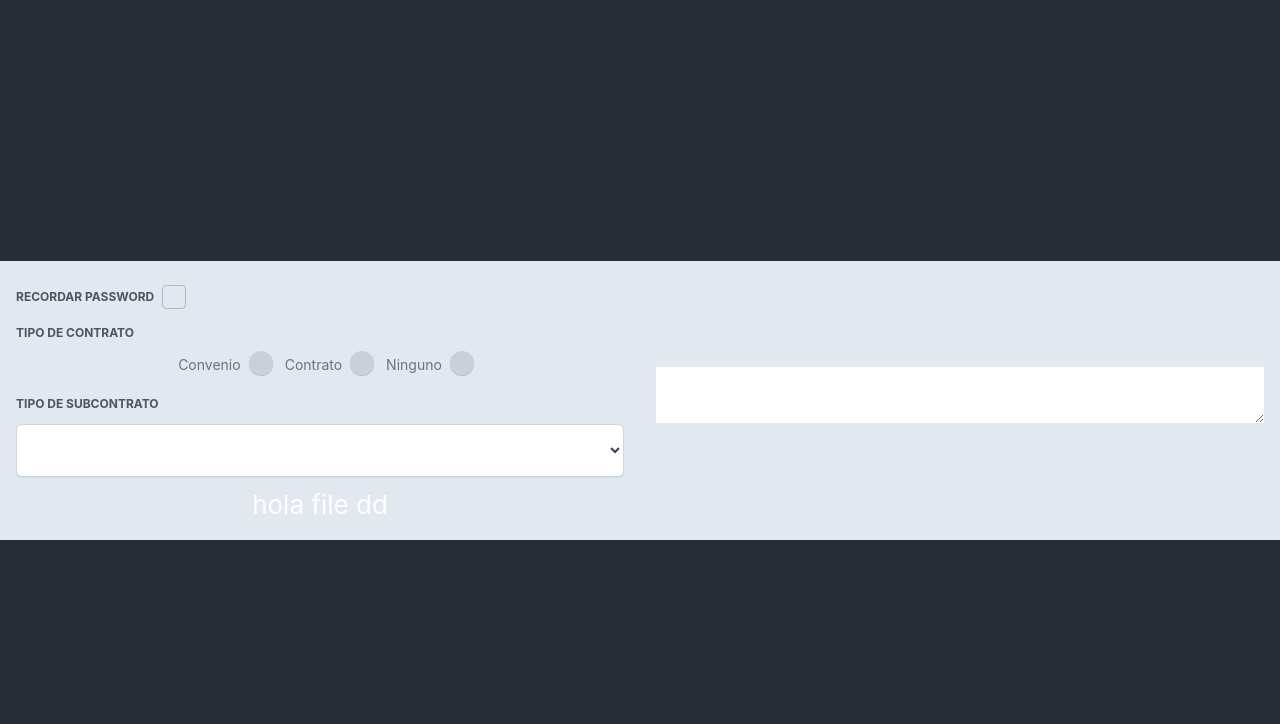
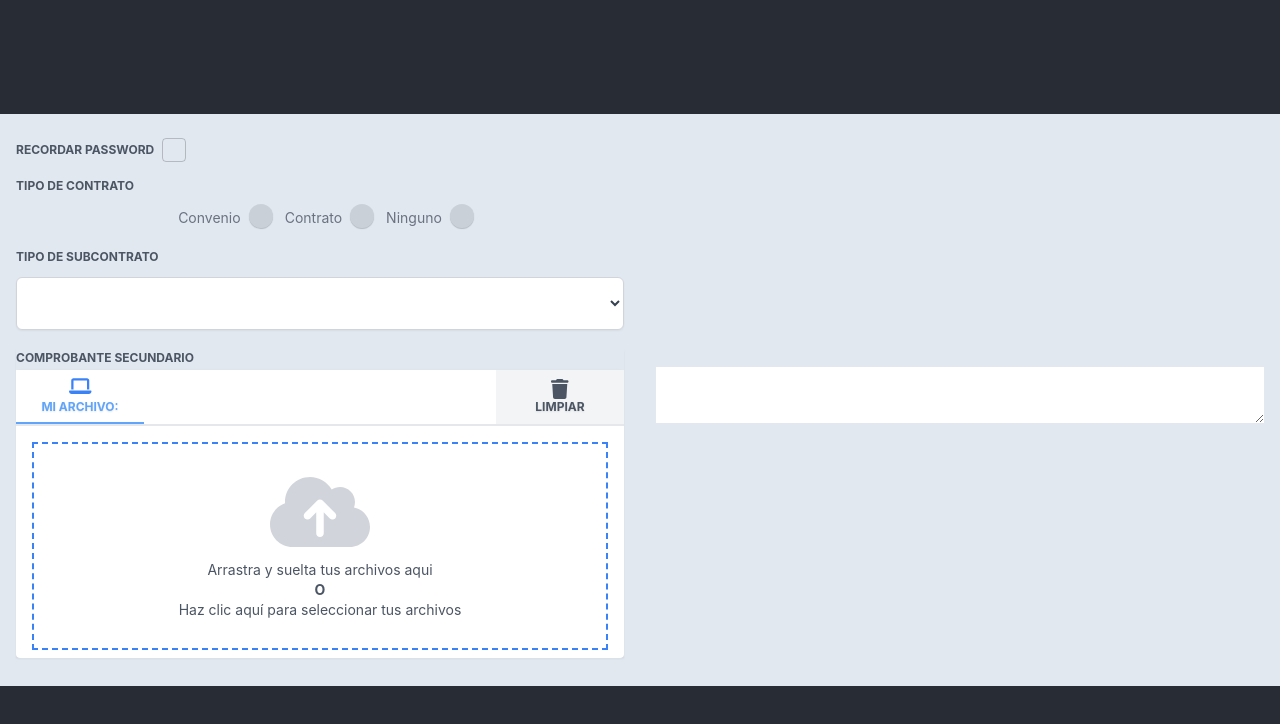
Before and after one commit to developercrown/practicas-react-2022, a React (Create React App) app: page / in a window 1280 px wide. Shown: the top 724 px of the page. Built offline with nearby package versions, Linux system fonts and the light colour scheme.

Commit message:
progress: d&d input file component

```diff
--- a/src/components/form/InputFile/index.tsx
+++ b/src/components/form/InputFile/index.tsx
@@ -1,6 +1,6 @@
 import React, { useEffect, useState } from 'react';
 import { FontAwesomeIcon } from '@fortawesome/react-fontawesome';
-import { faFile, faFileArrowUp, faLaptop, faTrash } from '@fortawesome/free-solid-svg-icons'
+import { faCloudArrowUp, faFile, faFileArrowUp, faLaptop, faTrash } from '@fortawesome/free-solid-svg-icons'
 import "./style.css";
 
 const inputTypesObject: any = {
@@ -31,9 +31,9 @@ const formatBytes = (bytes: any, decimals: number = 2) => {
 
 const trimFilename = (name: string, limit: number = 15) => {
     let filenameTmp = name.split('.');
-    const extension = filenameTmp[filenameTmp.length-1];
-    let filename = filenameTmp.slice(0, filenameTmp.length-1).join(" ");
-    if(filename.length >= limit){
+    const extension = filenameTmp[filenameTmp.length - 1];
+    let filename = filenameTmp.slice(0, filenameTmp.length - 1).join(" ");
+    if (filename.length >= limit) {
         filename = (filename.split("")).splice(0, limit).join("") + "...";
     }
     return {
@@ -56,6 +56,10 @@ const validateRuleObject = (source: any, column: string, type: string, defaultVa
         return source[column]
     }
     return defaultValue
+}
+
+const rejectClick = (event: any) => {
+    event.preventDefault();
 }
 
 const InputFile = (props: any) => {
@@ -121,7 +125,7 @@ const InputFile = (props: any) => {
 
                 for (let index = 0; index < currentValue.length; index++) {
                     const element = currentValue[index];
-                    if (element.type === acceptedFileTypes) {
+                    if (element.type === acceptedFileTypes || acceptedFileTypes == "*") {
                         newFileListObject.items.add(element);
                     }
                 }
@@ -162,10 +166,6 @@ const InputFile = (props: any) => {
     const handleClear = (event: any) => {
         event.preventDefault();
         reset(name)
-    }
-
-    const rejectClick = (event: any) => {
-        event.preventDefault();
     }
 
     const handleDeleteFileSelected = (index: number) => {
@@ -277,8 +277,209 @@ const InputFile = (props: any) => {
 }
 
 const InputFileDragNDrop = (props: any) => {
-    return <div className="input-file">
-        hola file dd
+    const {
+        disabled,
+        errorTrigger,
+        formState,
+        hideLabel,
+        label,
+        multiple,
+        name,
+        placeholder,
+        register,
+        setValue,
+        reset,
+        rules,
+        type,
+        watcher,
+    }: any = props;
+
+    const { errors } = formState;
+    const currentValue = watcher ? watcher(name) : null;
+    const inputRules: any = {};
+
+    const [isEmpty, setIsEmpty] = useState<boolean>(true);
+    const [acceptedFileTypes, setAcceptedFileTypes] = useState<string>("*")
+    const [enteredFiles, setEnteredFiles] = useState<any[]>([]);
+
+    if (rules) {
+        if (rules.hasOwnProperty('required')) {
+            inputRules["required"] = validateRuleObject(rules, 'required', 'boolean', false);
+        }
+    }
+
+    const configRegister = {
+        disabled,
+        ...inputRules
+    };
+
+    const handleClear = (event: any) => {
+        event.preventDefault();
+        reset(name)
+    }
+
+    useEffect(() => {
+        if (!type) {
+            setAcceptedFileTypes('*');
+        } else {
+            switch (type) {
+                case 'audio':
+                case 'video':
+                case 'image':
+                case 'text':
+                case 'word':
+                case 'excel':
+                case 'powerpoint':
+                case 'rar':
+                case 'zip':
+                case 'json':
+                case 'pdf':
+                case 'xml':
+                    setAcceptedFileTypes(inputTypesObject[type]);
+                    break;
+                default:
+                    setAcceptedFileTypes(type);
+                    break;
+            }
+        }
+    }, [type]);
+
+    useEffect(() => {
+        if (setValue && reset) {
+            if (currentValue) {
+                console.log(currentValue);
+
+                if (currentValue.length >= 1) {
+                    let newFileListObject = new DataTransfer();
+
+                    for (let index = 0; index < currentValue.length; index++) {
+                        const element = currentValue[index];
+                        if (element.type === acceptedFileTypes || acceptedFileTypes == "*") {
+                            newFileListObject.items.add(element);
+                        }
+                    }
+                    const tmp = Array.from(newFileListObject.files);
+
+                    if (tmp.length === 0 && errorTrigger) {
+                        errorTrigger()
+                    }
+
+                    if (tmp.length === currentValue.length) {
+                        setIsEmpty(!tmp ? true : tmp?.length === 0)
+                        setEnteredFiles(tmp)
+                        console.log(tmp);
+
+                        return
+                    }
+                    setValue(name, newFileListObject.files);
+                } else {
+                    setEnteredFiles([])
+                    setIsEmpty(true)
+                }
+            } else {
+                if (!isEmpty) {
+                    setIsEmpty(true)
+                }
+            }
+        }
+    }, [currentValue]);
+
+    if (rules) {
+        if (rules.hasOwnProperty('required')) {
+            inputRules["required"] = validateRuleObject(rules, 'required', 'boolean', false);
+        }
+    }
+
+    return <div className={["relative flex-wrap items-stretch flex flex-col w-full text-left my-3 pt-5 overflow-hidden input-file-container shadow-sm select-none"].join(" ")} onContextMenu={rejectClick}>
+        {
+            !hideLabel
+            &&
+            <label
+                className="block uppercase text-gray-600 text-xs font-bold mb-2 absolute top-0 z-2"
+            >
+                {label} {errors[name]?.type === 'required' && <span className="text-red-500 text-sm text-right">*</span>}
+            </label>
+        }
+
+        <div className={
+            [
+                "flex flex-row border-0 placeholder-blueGray-300 text-gray-600 bg-white rounded text-sm shadow w-full ease-linear transition-all duration-150 text-center hover:bg-gray-50 focus:outline-none focus:ring-0 cursor-pointer h-72 align-start justify-start"
+            ].join(" ")
+        }>
+            <label htmlFor={name} className={[
+                "w-full h-full flex flex-col",
+                "justify-start cursor-pointer",
+                "items-center"].join(" ")}>
+                <div className="text-left w-full flex flex-col">
+                    <div className="flex h-14 file-list-header border-b-2" onClick={rejectClick}>
+                        <div className="w-3/4 h-full flex justify-start items-center bg-white">
+                            <div className="file-input-menu-item flex flex-col justify-center items-center w-32 h-full border-b-2 border-blue-400">
+                                <FontAwesomeIcon icon={faLaptop} className="text-lg mb-1 text-blue-500" />
+                                <span className="block uppercase text-xs font-bold mb-0 z-2 text-blue-400" style={{ textShadow: 'rgba(0, 0, 0 , .1) 0px 1px 2px' }}>{enteredFiles && enteredFiles.length > 1 ? "Mis archivos" : "Mi archivo"}:</span>
+                            </div>
+                        </div>
+                        <div className=" w-1/4 h-full flex justify-end items-center cursor-pointer">
+
+                            <div className="menu-item flex flex-col justify-center items-center w-32 h-full bg-gray-100 text-gray-600  hover:text-red-500" onClick={handleClear}>
+                                <FontAwesomeIcon icon={faTrash} className="text-xl" />
+                                <span className="block uppercase text-xs font-bold mb-0 z-2" style={{ textShadow: 'rgba(0, 0, 0 , .1) 0px 1px 2px' }}>Limpiar</span>
+                            </div>
+                        </div>
+                    </div>
+                    <div className="file-container w-full h-56 p-4">
+                        {
+                            isEmpty ? <div className="file-container-wrapper empty h-52 border-2 border-blue-500 border-dashed flex flex-row flex-wrap justify-center items-center">
+                                <div className="file-container-drop-zone flex flex-col flex-wrap justify-center items-center">
+                                    <FontAwesomeIcon icon={faCloudArrowUp} className="text-gray-300 icon" style={{ fontSize: "5rem" }} />
+                                    <h2 className="text-md text-gray-600 mt-2 text-center">Arrastra y suelta tus archivos aqui <br /> <span className="font-bold">O</span> <br />Haz clic aquí para seleccionar tus archivos</h2>
+                                </div>
+                            </div>
+                                :
+                                <div className="file-container-wrapper h-52 border-2 border-blue-500 border-dashed flex flex-col flex-wrap justify-start items-center overflow-auto">
+                                    <ol className="px-4 py-2 w-full file-list-selected border-gray-300">
+                                        {
+                                            enteredFiles && enteredFiles.length > 0 && enteredFiles.map((item: any, key: number) => {
+                                                const file = trimFilename(item.name, 30);
+                                                const filename = `${file.filename + "." + file.extension} - ${formatBytes(item.size)}`;
+                                                return <li className="mt-1 flex justify-between items-center select-none file-list-selected-item hover:bg-gray-200 px-3 rounded py-2" key={key} onClick={rejectClick}>
+                                                    <div className="file-item flex justify-center items-center">
+                                                        <FontAwesomeIcon className="text-lg mr-2" icon={faFile} />
+                                                        <span className="text-gray-600 m-0 p-0">{filename}</span>
+                                                    </div>
+                                                </li>
+                                            })
+                                        }
+                                    </ol>
+                                </div>
+                        }
+                    </div>
+                </div>
+            </label>
+            <input
+                accept={acceptedFileTypes}
+                type="file"
+                id={name}
+                multiple={multiple ? "multiple" : null}
+                className={[
+                    "opacity-0 -z-2 absolute",
+                    disabled ? "opacity-50" : ""
+                ].join(" ")}
+                placeholder={placeholder}
+                {
+                ...register(
+                    name,
+                    configRegister
+                )
+                }
+            />
+        </div>
+
+
+
+        {errors[name]?.type === 'required' && <span className="text-red-500 font-bold text-sm text-right w-full mt-2">{rules?.required?.message ? rules.required.message : "Este campo es requerido"}.</span>}
+        {!watcher && <span className="text-red-500 font-bold text-sm text-center w-full mt-2">[propiedad faltante "watcher"]</span>}
+        {!setValue && <span className="text-red-500 font-bold text-sm text-center w-full mt-2">[propiedad faltante "setValue"]</span>}
+        {!reset && <span className="text-red-500 font-bold text-sm text-center w-full mt-2">[propiedad faltante "reset"]</span>}
     </div>
 }
 
--- a/src/components/form/InputFile/style.css
+++ b/src/components/form/InputFile/style.css
@@ -92,3 +92,15 @@
 .file-list-selected li{
     animation-delay: .6s;
 }
+
+.file-container-wrapper.empty:hover{
+    background-color: rgba(0, 0, 0, .05) ;
+}
+
+.file-container-wrapper.empty:active{
+    background-color: rgba(0, 0, 0, .1) ;
+}
+
+.file-container-wrapper:hover .file-container-drop-zone .icon{
+    color: rgba(8, 82, 173, .7) ;
+}
--- a/src/modules/ReactHookFormPractice.tsx
+++ b/src/modules/ReactHookFormPractice.tsx
@@ -216,10 +216,16 @@ const ReactHookFormPractice = (props: any) => {
 
             <InputFileDragNDrop
                 formState={formState}
+                errorTrigger={() => { alert("Por favor seleccione almenos un archivo valido") }}
                 label="Comprobante Secundario"
                 name="comprobantesecundario"
                 register={register}
                 watcher={watch}
+                reset={resetField}
+                rules={{ required: true }}
+                setValue={setValue}
+                // type="pdf"
+                multiple
             />
         </div>
         <div className="w-2/4 p-4">
```
